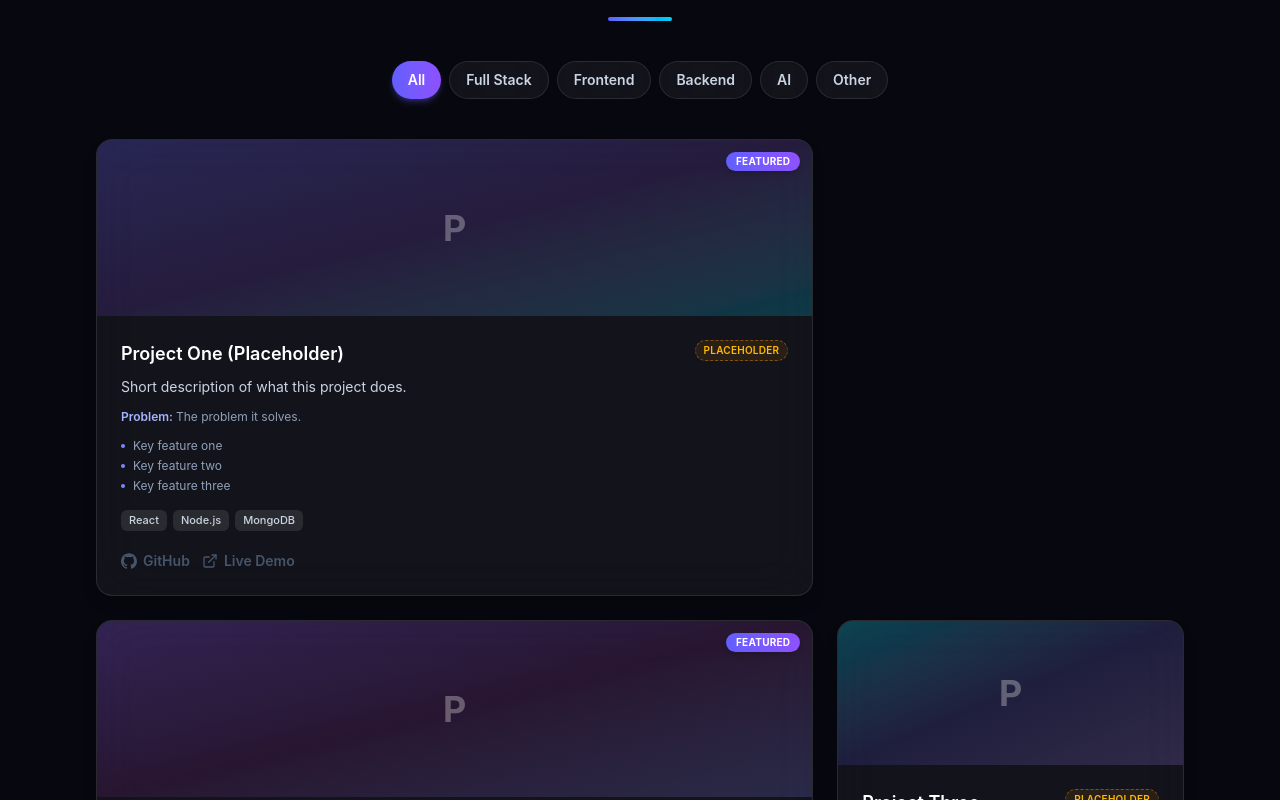
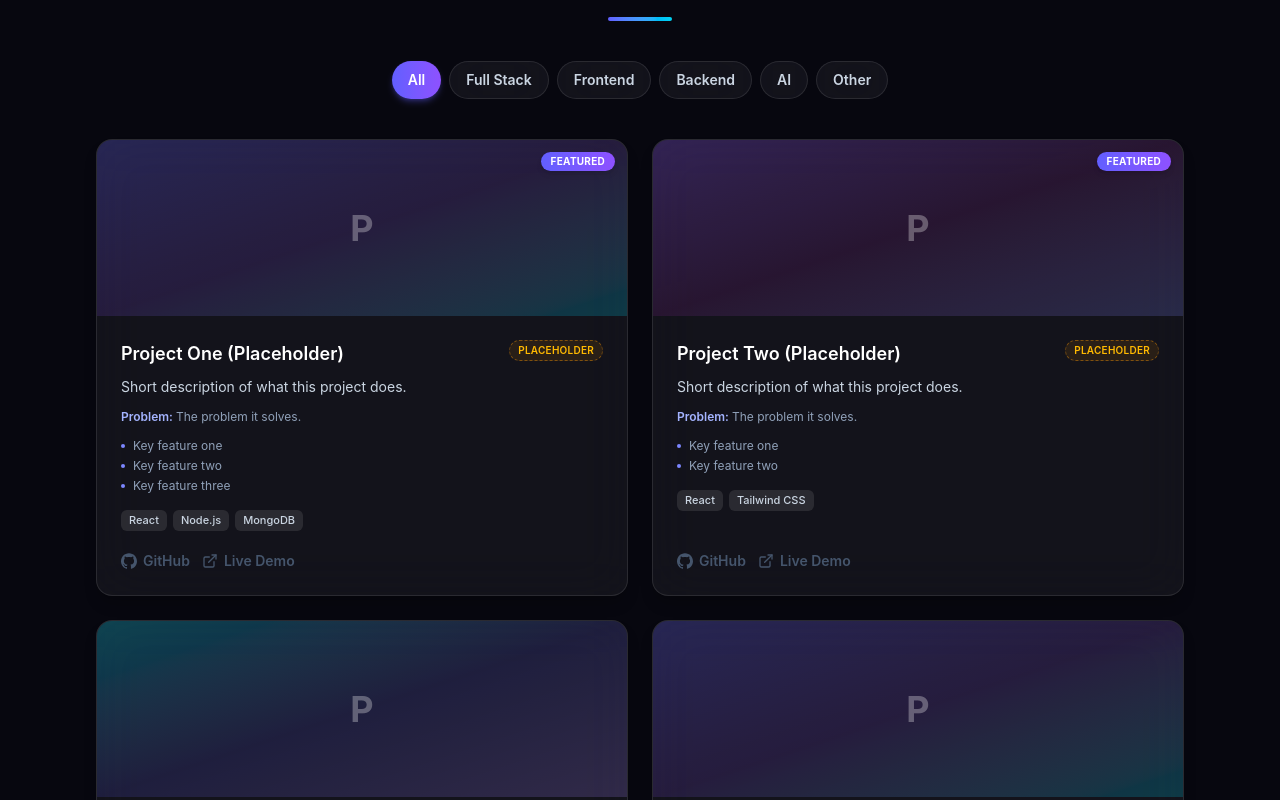
Before and after one commit to AmarjeetKushwaha21/Portfolio, a React (Vite) app: page / in a window 1280 px wide. Shown: the part 4080-4880 px from the top of the page. Built offline with nearby package versions, Linux system fonts and the light colour scheme.

Commit message:
fix: uniform 2x3 projects grid on desktop, 1 column on mobile
- drop lg:grid-cols-3 and featured sm:col-span-2 spanning
- equal card heights via auto-rows-fr, uniform h-40 sm:h-44 image headers
- keep FEATURED badge; every card occupies exactly one grid cell

```diff
--- a/src/components/ProjectCard.tsx
+++ b/src/components/ProjectCard.tsx
@@ -13,21 +13,17 @@ export function ProjectCard({ project, index }: ProjectCardProps) {
   const hasDemo = Boolean(project.demo)
 
   return (
-    <div
-      className={`glass-card group flex h-full flex-col overflow-hidden transition-all duration-300 hover:-translate-y-1.5 hover:border-indigo-500/40 hover:shadow-xl hover:shadow-indigo-500/10 ${
-        project.featured ? 'sm:col-span-2' : ''
-      }`}
-    >
-      {/* Visual header */}
+    <div className="glass-card group flex h-full flex-col overflow-hidden transition-all duration-300 hover:-translate-y-1.5 hover:border-indigo-500/40 hover:shadow-xl hover:shadow-indigo-500/10">
+      {/* Visual header — uniform height for every card */}
       <div
         aria-hidden
-        className={`relative flex items-center justify-center overflow-hidden bg-gradient-to-br ${
+        className={`relative flex h-40 items-center justify-center overflow-hidden bg-gradient-to-br sm:h-44 ${
           index % 3 === 0
             ? 'from-indigo-500/25 via-violet-500/15 to-cyan-400/20'
             : index % 3 === 1
               ? 'from-violet-500/25 via-fuchsia-500/10 to-indigo-400/20'
               : 'from-cyan-400/25 via-indigo-500/15 to-violet-400/20'
-        } ${project.featured ? 'h-40 sm:h-44' : 'h-36'}`}
+        }`}
       >
         {project.image ? (
           <img
--- a/src/sections/Projects.tsx
+++ b/src/sections/Projects.tsx
@@ -52,7 +52,7 @@ export function Projects() {
         ))}
       </div>
 
-      <motion.div layout className="mt-10 grid gap-6 sm:grid-cols-2 lg:grid-cols-3">
+      <motion.div layout className="mt-10 grid auto-rows-fr gap-6 sm:grid-cols-2">
         <AnimatePresence mode="popLayout">
           {visible.map((project, i) => (
             <motion.div
@@ -62,7 +62,6 @@ export function Projects() {
               animate={{ opacity: 1, scale: 1 }}
               exit={{ opacity: 0, scale: 0.95 }}
               transition={{ duration: 0.3 }}
-              className={project.featured ? 'sm:col-span-2' : ''}
             >
               <ProjectCard project={project} index={i} />
             </motion.div>
```
